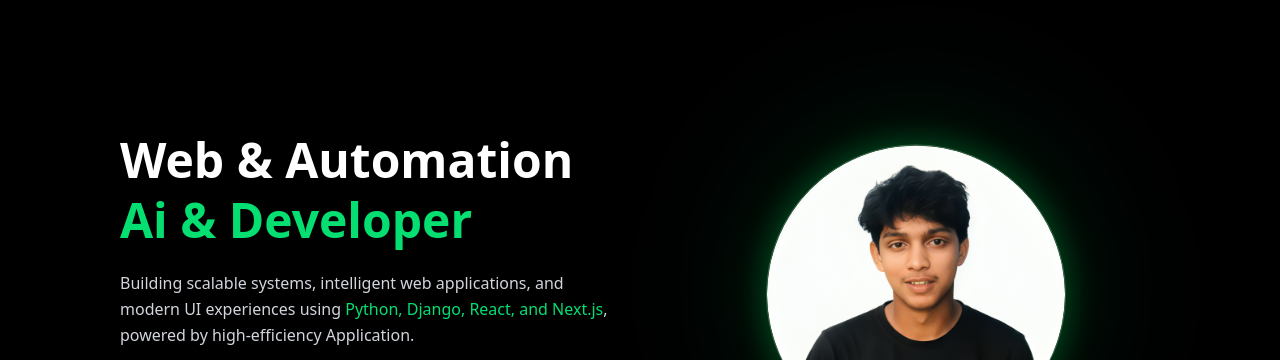
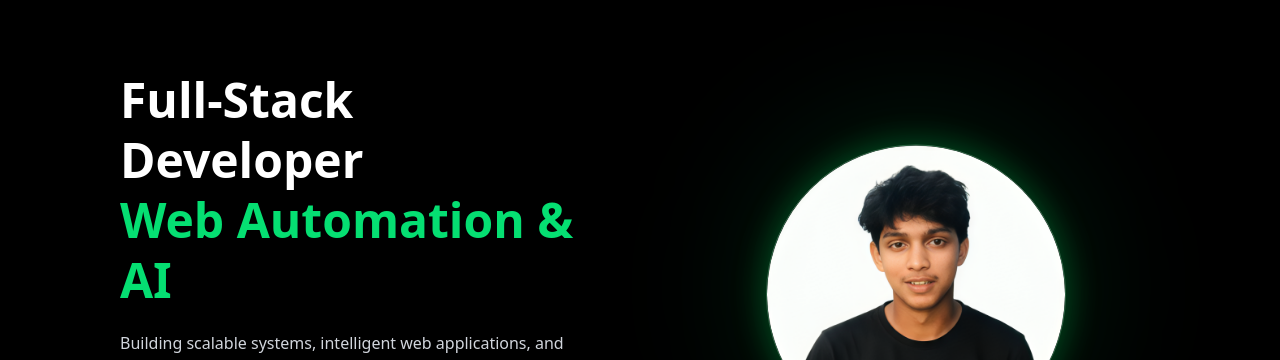
Before and after one commit to Mdbaizidtanvir/baizid, a Next.js app: page / in a window 1280 px wide. Shown: the part 142-502 px from the top of the page. Built offline with nearby package versions, Linux system fonts and the light colour scheme; no server answers.

Commit message:
Update Banner text to reflect new role

```diff
--- a/components/Banner.js
+++ b/components/Banner.js
@@ -38,8 +38,8 @@ export default function Banner() {
             transition={{ duration: 0.6 }}
             className="text-3xl lg:mt-[70px] md:mt-10 md:text-5xl font-black text-white leading-tight"
           >
-            Web & Automation
-            <span className="block text-green-400">Ai & Developer</span>
+Full-Stack Developer
+  <span className="block text-green-400">Web Automation & AI</span>
           </motion.h1>
 
           <p className="text-gray-300 mt-5 text-[16px] leading-relaxed">
```
